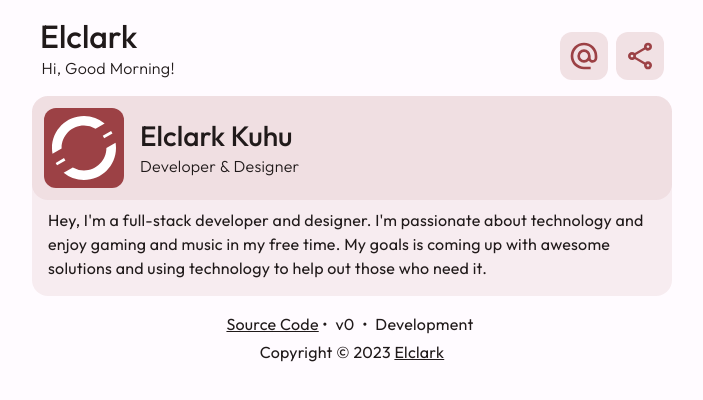
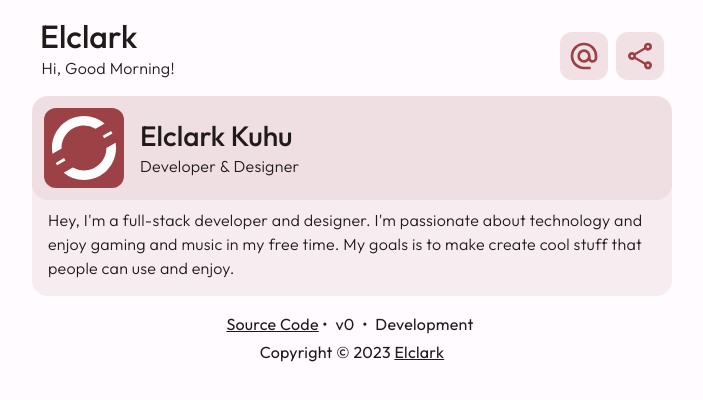
Before and after one commit to ElclarkKuhu/elclark.my.id, a SvelteKit app: page / in a window 1280 px wide. Shown: the top 400 px of the page, without its empty margins (288-991 px from the left). Built offline with nearby package versions, Linux system fonts and the light colour scheme.

Commit message:
Refactor header and about page
This commit refactors the header component in the +page.svelte file by fixing the formatting of the greeting text. It also updates the about page in the about/+page.svelte file by centering the container.

```diff
--- a/src/routes/+page.svelte
+++ b/src/routes/+page.svelte
@@ -30,9 +30,9 @@
 			<a class="header-brand" href="/">
 				<div class="header-brand-text text-headline-large">Elclark</div>
 			</a>
-			<span class="header-greet" style="font-weight: 300; margin-left: 0.1rem;"
-				>Hi, {greeting}!</span
-			>
+			<span class="header-greet" style="font-weight: 300; margin-left: 0.1rem;">
+				Hi, {greeting}!
+			</span>
 		</div>
 
 		<div class="header-right">
@@ -61,10 +61,10 @@
 		</div>
 
 		<div class="about-bio">
-			<p style="margin: 0;">
+			<p style="margin: 0; font-weight: 300; line-height: 1.5rem;">
 				Hey, I'm a full-stack developer and designer. I'm passionate about technology and enjoy
-				gaming and music in my free time. My goals is coming up with awesome solutions and using
-				technology to help out those who need it.
+				gaming and music in my free time. My goals is to make create cool stuff that people can use
+				and enjoy.
 			</p>
 		</div>
 	</a>
--- a/src/routes/about/+page.svelte
+++ b/src/routes/about/+page.svelte
@@ -9,7 +9,7 @@
 	keywords={['about', 'me']}
 />
 
-<div class="container">
+<div class="container center">
 	<h1>
 		<a href="/">About Me</a>
 	</h1>
```
